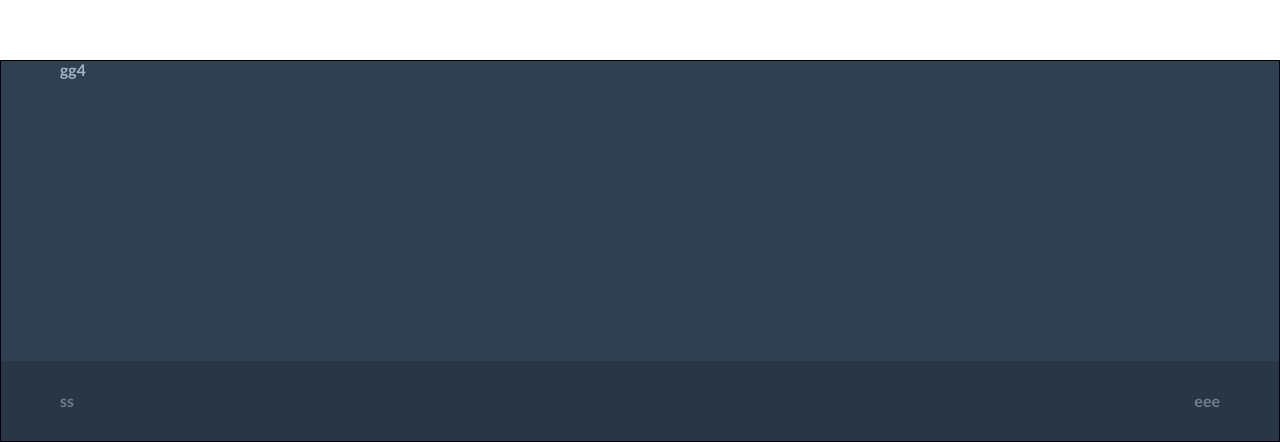
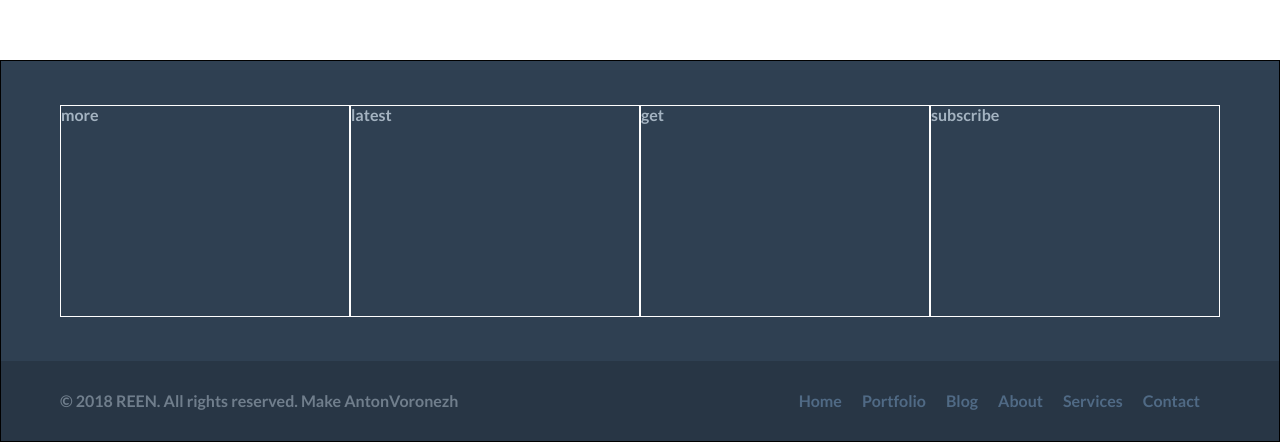
Before and after one commit to AntonVoronezh/educaton-HTML-CSS-9-reen, a plain HTML site: page index.html in a window 1280 px wide. Shown: the part 740-1182 px from the top of the page. Drawn offline with Linux system fonts and the light colour scheme.

Commit message:
add footer links

```diff
--- /dev/null
+++ b/css/blocks/footer/footer-links.css
@@ -0,0 +1,16 @@
+/****************************
+**      AntonVoronezh
+****************************/
+
+.footer-links {
+display: flex;
+}
+
+.footer-links__item {
+    margin-right: 20px;
+}
+
+
+.footer-links__link:hover {
+color: #ffffff;
+}
--- a/css/layout/structure/footer.css
+++ b/css/layout/structure/footer.css
@@ -40,3 +40,35 @@
 .footer-links {
     margin-left: auto;
 }
+
+.footer__top--container {
+    height: 100%;
+    display: flex;
+    align-items: center;
+    justify-content: center;
+     /* border: 1px solid #ffffff; */
+}
+
+.more {
+    width: 25%;
+    height: 70%;
+    border: 1px solid #ffffff;
+}
+
+.latest {
+    width: 25%;
+    height: 70%;
+    border: 1px solid #ffffff;
+}
+
+.get {
+    width: 25%;
+    height: 70%;
+    border: 1px solid #ffffff;
+}
+
+.subscribe {
+    width: 25%;
+    height: 70%;
+    border: 1px solid #ffffff;
+}
--- a/css/main.css
+++ b/css/main.css
@@ -13,3 +13,4 @@
 @import url('../css/blocks/header/header-social.css');
 @import url('../css/blocks/header/navigation.css');
 @import url('../css/blocks/header/search.css');
+@import url('../css/blocks/footer/footer-links.css');
--- a/index.html
+++ b/index.html
@@ -129,7 +129,18 @@
         <section class="footer__top">
             <!-- start container -->
             <div class="container footer__top--container">
-                gg4
+                <section class="more">
+                    more
+                </section>
+                <section class="latest">
+                    latest
+                </section>
+                <section class="get">
+                    get
+                </section>
+                <section class="subscribe">
+                    subscribe
+                </section>
             </div>
             <!-- end container -->
         </section>
@@ -138,13 +149,29 @@
             <div class="container footer__bottom--container">
                 <section class="signature-links">
                     <p class="signature">
-                        ss
+                        © 2018 REEN. All rights reserved. Make AntonVoronezh
                     </p>
                     <ul class="footer-links">
-                        eee
+                        <li class="footer-links__item">
+                            <a href="#" class="footer-links__link" title="Home">Home</a>
+                        </li>
+                        <li class="footer-links__item">
+                            <a href="#" class="footer-links__link" title="Portfolio">Portfolio</a>
+                        </li>
+                        <li class="footer-links__item">
+                            <a href="#" class="footer-links__link" title="Blog">Blog</a>
+                        </li>
+                        <li class="footer-links__item">
+                            <a href="#" class="footer-links__link" title="About">About</a>
+                        </li>
+                        <li class="footer-links__item">
+                            <a href="#" class="footer-links__link" title="Services">Services</a>
+                        </li>
+                        <li class="footer-links__item">
+                            <a href="#" class="footer-links__link" title="Contact">Contact</a>
+                        </li>
                     </ul>
                 </section>
-
             </div>
             <!-- end container -->
         </section>
```
